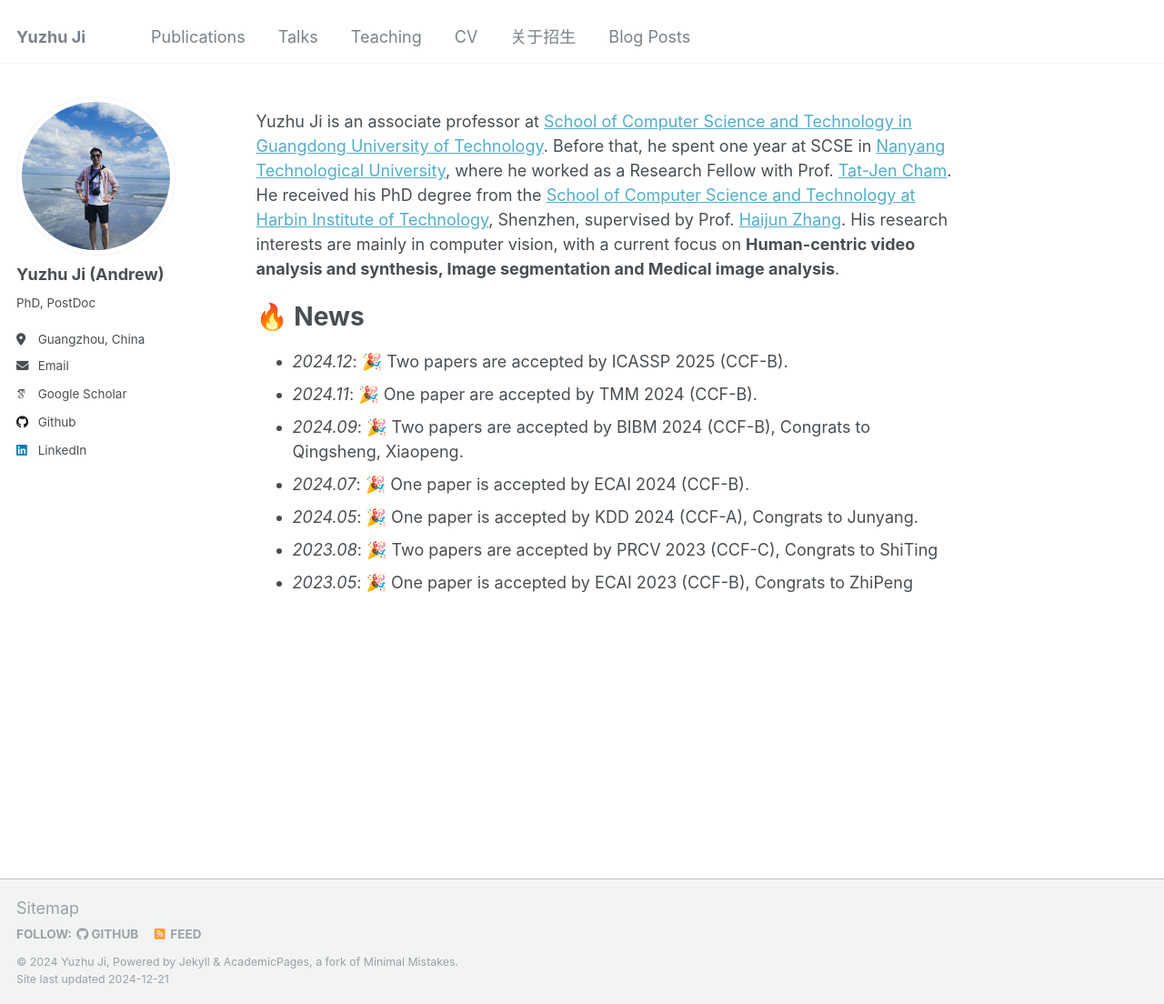
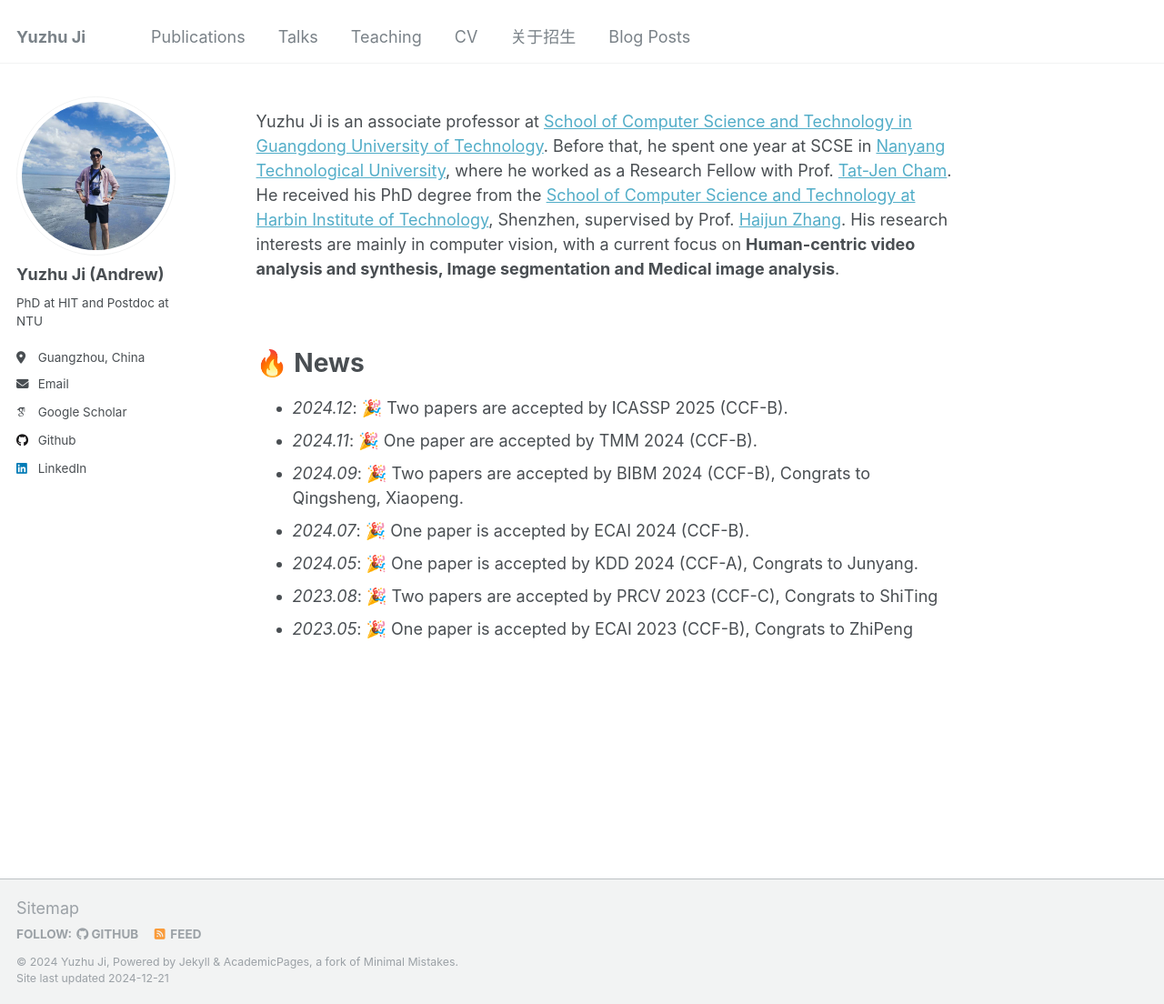
Before and after one commit to AndrewChiyz/andrewchiyz.github.io, a Jekyll site: the page built from _pages/about.md, in a window 1280 px wide and 1104 px high. Shown: the whole window at 91% size. Built offline with Jekyll 4.4.1, drawn with Linux system fonts in a browser that asks for light colours; some web fonts are replaced.

Commit message:
update: about me

```diff
--- a/_config.yml
+++ b/_config.yml
@@ -24,7 +24,7 @@ author:
   avatar           : "android-chrome-512x512.png"
   name             : "Yuzhu Ji (Andrew)"
   pronouns         : # example: "she/her"
-  bio              : "PhD, PostDoc"
+  bio              : "PhD at HIT and Postdoc at NTU"
   location         : "Guangzhou, China"
   employer         : # "GDUT"
   uri              : # URL
--- a/_pages/about.md
+++ b/_pages/about.md
@@ -9,6 +9,7 @@ redirect_from:
 
 Yuzhu Ji is an associate professor at [School of Computer Science and Technology in Guangdong University of Technology](https://cs.gdut.edu.cn/). Before that, he spent one year at SCSE in [Nanyang Technological University](https://www.ntu.edu.sg/), where he worked as a Research Fellow with Prof. [Tat-Jen Cham](https://personal.ntu.edu.sg/astjcham/bio.html). He received his PhD degree from the [School of Computer Science and Technology at Harbin Institute of Technology](http://cs.hitsz.edu.cn/), Shenzhen, supervised by Prof. [Haijun Zhang](https://www.dl2link.com/). His research interests are mainly in computer vision, with a current focus on **Human-centric video analysis and synthesis, Image segmentation and Medical image analysis**.
 
+<br/>
 
 🔥 News
 ========================
```
Also changed, not shown: _pages/cv.md (+1 -1 lines).
